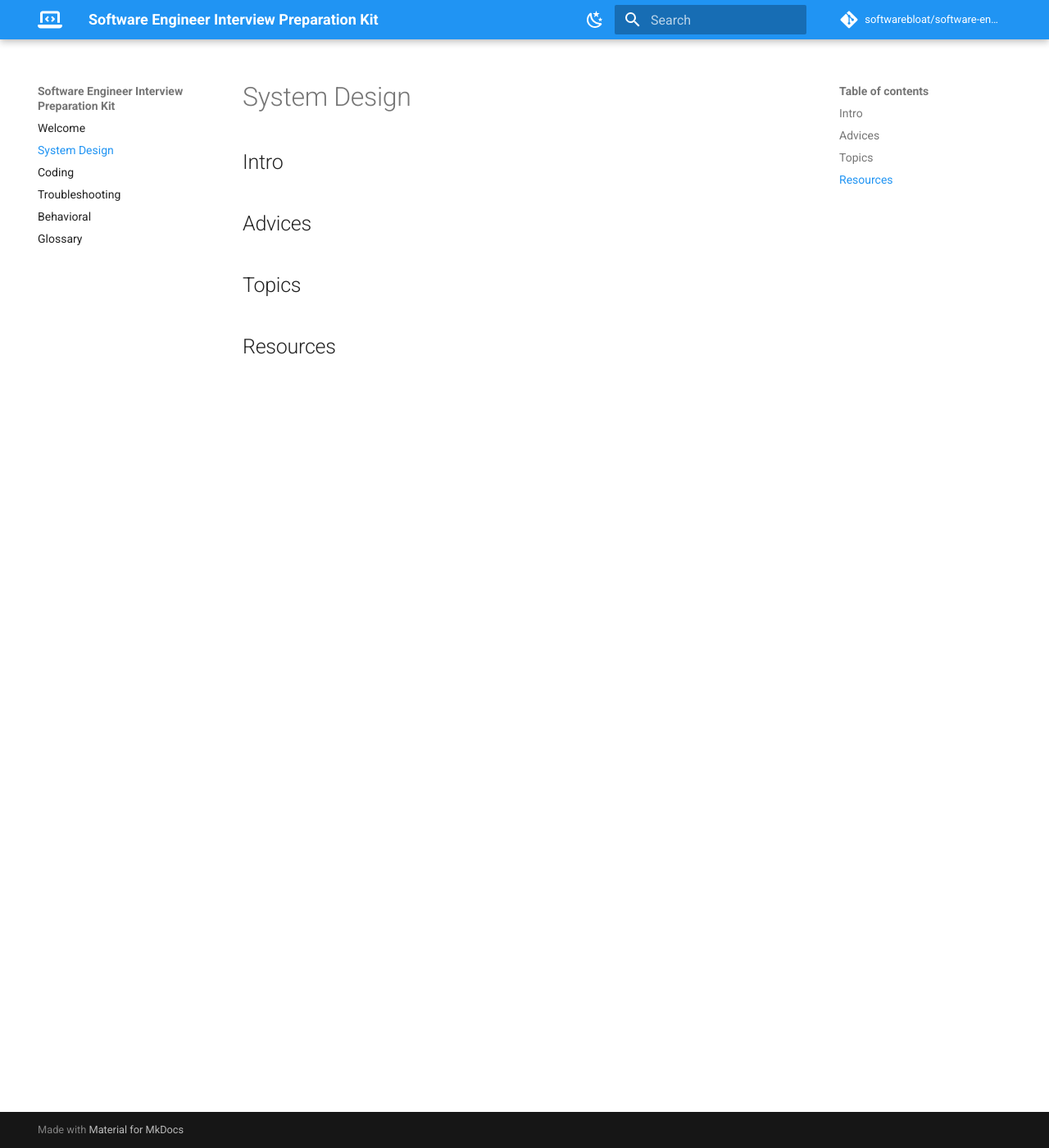
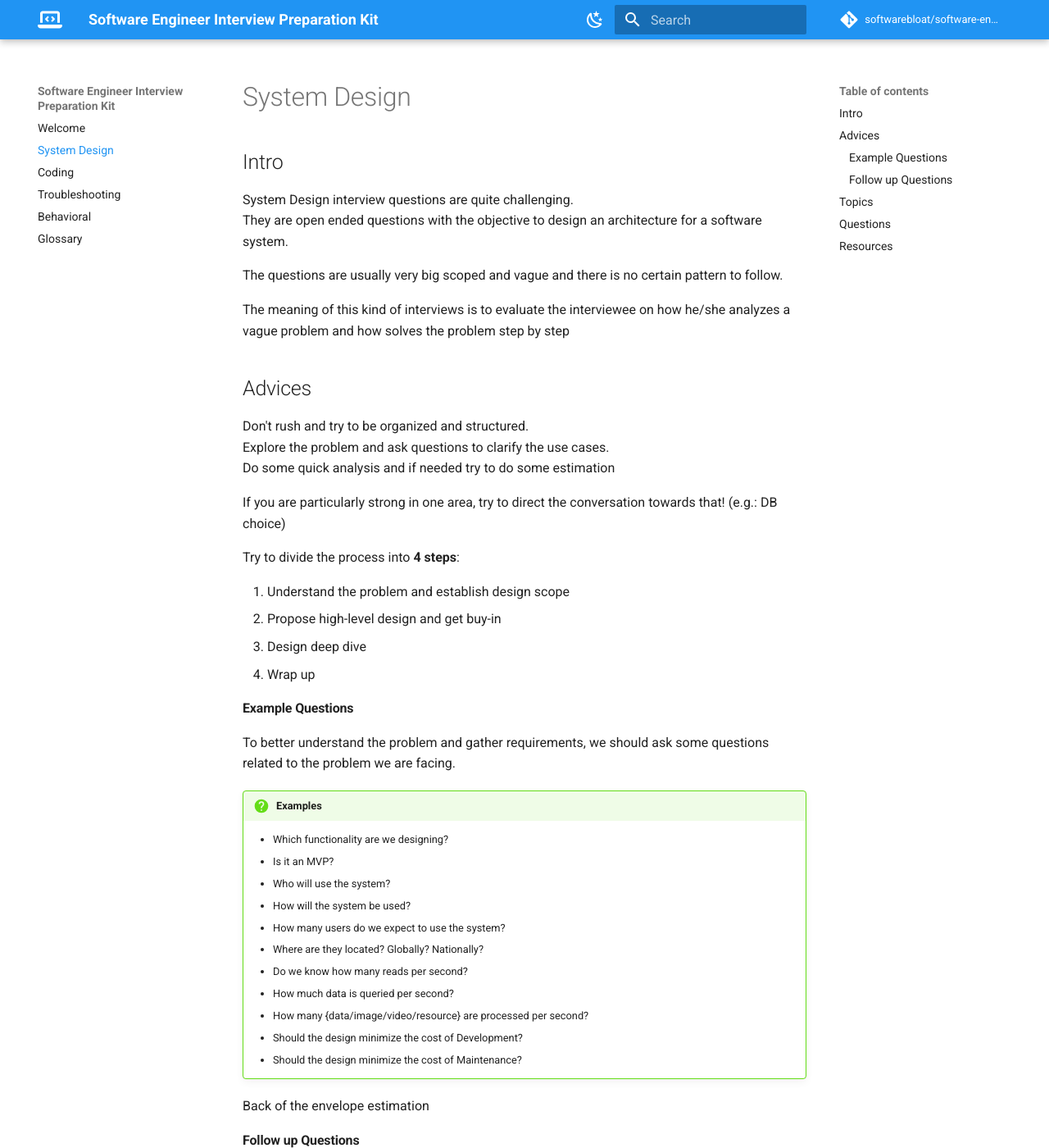
Before and after one commit to softwarebloat/software-engineer-interview-prep-kit, an MkDocs documentation site: the page built from docs/system-design.md, in a window 1280 px wide and 1400 px high. Shown: the whole window at 82% size. Built offline with MkDocs 1.6.1 and Material for MkDocs 9.7.7, drawn with Linux system fonts in a browser that asks for light colours; comment, search, counter and statistics services are not loaded; some of the changed text lies outside the part shown.

Commit message:
feat: add system design page content

```diff
--- a/docs/system-design.md
+++ b/docs/system-design.md
@@ -1,7 +1,100 @@
 ## Intro
+
+System Design interview questions are quite challenging.
+They are open ended questions with the objective to design an architecture for a software system.
+
+The questions are usually very big scoped and vague and there is no certain pattern to follow.
+
+The meaning of this kind of interviews is to evaluate the interviewee on how he/she analyzes a vague problem and how solves the problem step by step
+
 
 ## Advices
 
+Don't rush and try to be organized and structured.
+Explore the problem and ask questions to clarify the use cases.
+Do some quick analysis and if needed try to do some estimation
+
+If you are particularly strong in one area, try to direct the conversation towards that! (e.g.: DB choice)
+
+
+Try to divide the process into __4 steps__:
+
+1. Understand the problem and establish design scope
+-  Propose high-level design and get buy-in
+-  Design deep dive
+-  Wrap up
+
+#### Example Questions
+To better understand the problem and gather requirements, we should ask some questions related to the problem we are facing.
+
+!!! question "Examples"
+    - Which functionality are we designing?
+    - Is it an MVP?
+
+    - Who will use the system?
+    - How will the system be used?
+    - How many users do we expect to use the system?
+    - Where are they located? Globally? Nationally?
+
+    - Do we know how many reads per second?
+    - How much data is queried per second?
+    - How many {data/image/video/resource} are processed per second?
+
+    - Should the design minimize the cost of Development?
+    - Should the design minimize the cost of Maintenance?
+
+Back of the envelope estimation
+
+
+#### Follow up Questions
+Once you finished your design, the interviewer could ask some followup questions like:
+
+!!! question ""
+    - what if we want to add <this> functionality?
+    - What will you improve?
+
+Usually this doesn't mean that we should redesign our application but it's just a way to have more discussions about it, understand how you solve those challenges and your knowledge.
+
+!!! tip
+    Generally speaking, you could improve an application by adding things like:
+
+    - multi Availability Zones (to improve availability and redundacy)
+    - [monitoring/observability](/glossary/#monitoring)
+    - [CDNs](/glossary/#cdn)
+
 ## Topics
+Be prepared to talk about things like __DB__ choice, __cache__, __async__ vs __sync__ processing, __REST__, __Load Balancers__, etc
+Some of the most commong topics are pointed out in the [Glossary](/glossary)
+
+!!! question "Some Common Problems"
+    - Design a URL Shortening service
+    - Designe Instagram
+    - Design Twitter
+    - Design Youtube/Netflix
+    - Design an API Rate Limiter
+    - Design a messaging app
+
+## Questions
+At the end of the interview, you should have time to ask some question on topics you are interested in.
+Here's some examples of questions you could ask after a System Design interview:
+
+!!! question ""
+    - It’s the infra/software self-hosted or do you use some cloud provider, or both?
+    - Do you have “on call”? How does it work?
+    - How do you handle the sw fragmentation
+    - Do you need to align with other squads? If yes, how do you do that?
 
 ## Resources
+
+__Reads__:
+
+- [ByteByteGo Blog](https://blog.bytebytego.com/)
+- [System Design Interview - An Insider's Guide](https://www.goodreads.com/hu/book/show/54109255-system-design-interview-an-insider-s-guide)
+- [System Design Interview – An Insider's Guide: Volume 2](https://www.goodreads.com/book/show/60631342-system-design-interview-an-insider-s-guide)
+
+__YouTube Channels/Playlists__:
+
+- [System Design Interview](https://www.youtube.com/c/SystemDesignInterview/videos)
+- [System Design by Gaurav Sen](https://www.youtube.com/playlist?list=PLMCXHnjXnTnvo6alSjVkgxV-VH6EPyvoX)
+- [System Design by Narendra L](https://www.youtube.com/playlist?list=PLkQkbY7JNJuAhePp7E_WSpfFqjQp6RniV)
+- [IBM Technology](https://www.youtube.com/c/IBMTechnology)
```
